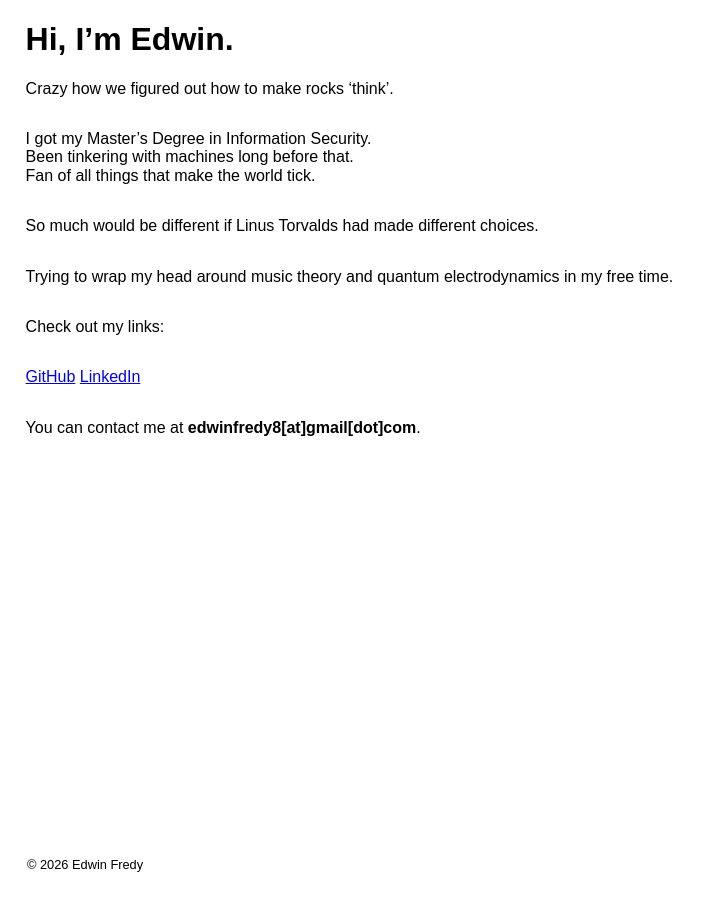
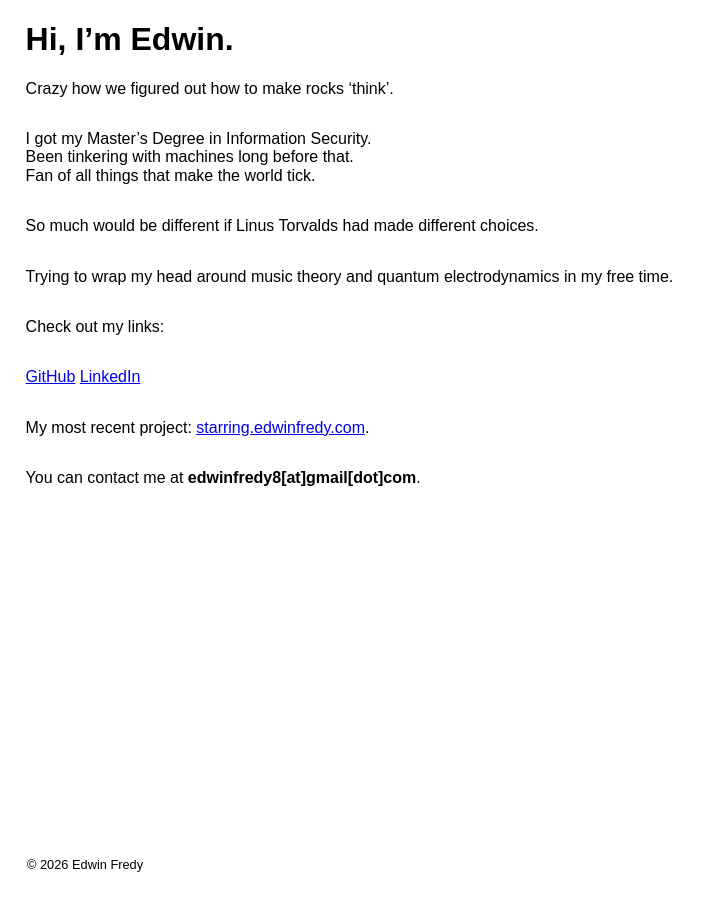
Before and after one commit to edwinfredy/hi, a Jekyll site: the page built from index.md, in a window 1280 px wide. Shown: the whole page, without its empty margins (0-707 px from the left). Built offline with Jekyll 4.4.1, drawn with Linux system fonts in a browser that asks for light colours.

Commit message:
Added StarRing Project

```diff
--- a/index.md
+++ b/index.md
@@ -19,4 +19,6 @@ Check out my links:
 
 [GitHub](https://github.com/edwinfredy/)    [LinkedIn](https://www.linkedin.com/in/edwinfredy/)
 
+My most recent project: [starring.edwinfredy.com](https://starring.edwinfredy.com).
+
 You can contact me at <b>edwinfredy8[at]gmail[dot]com</b>.
```
